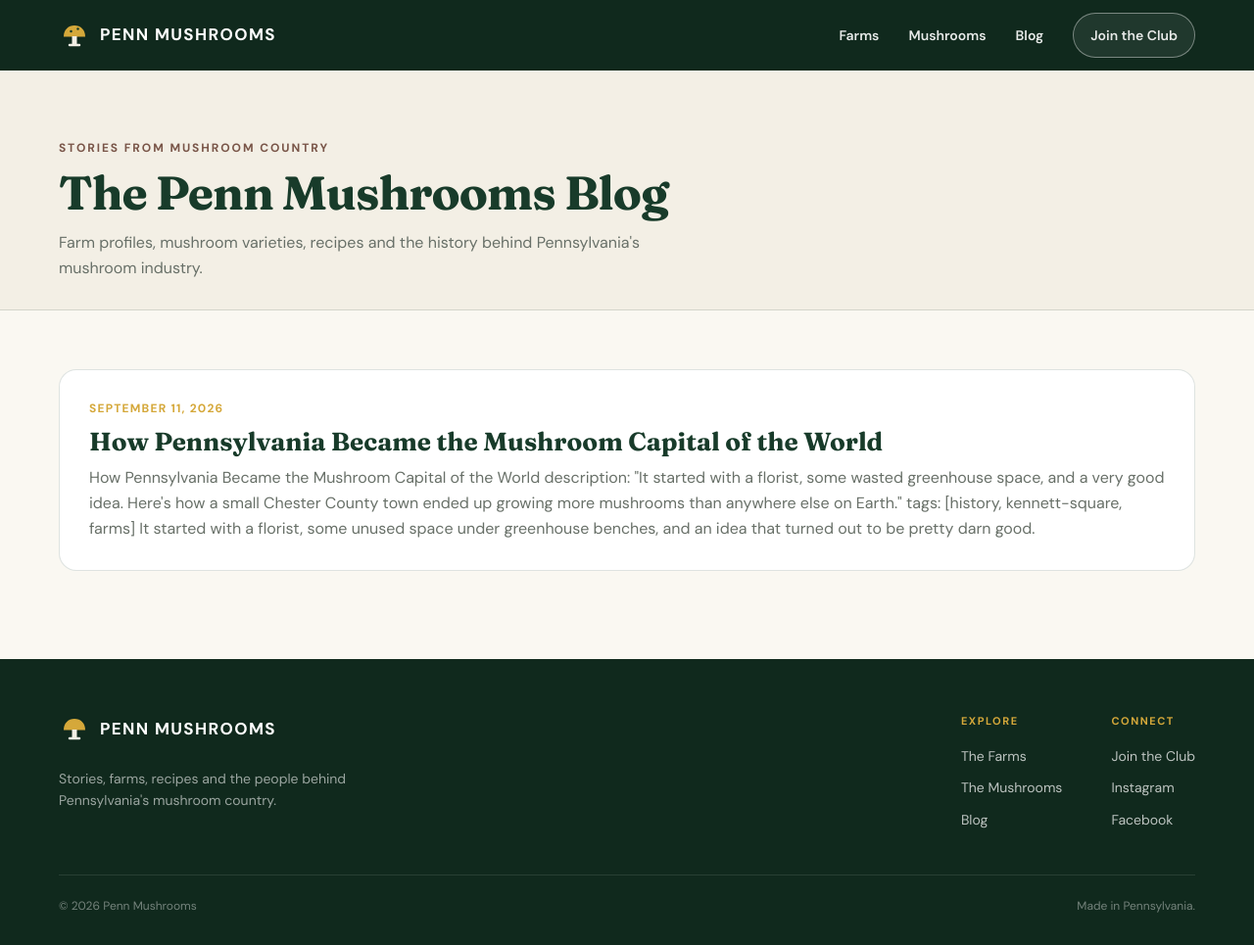
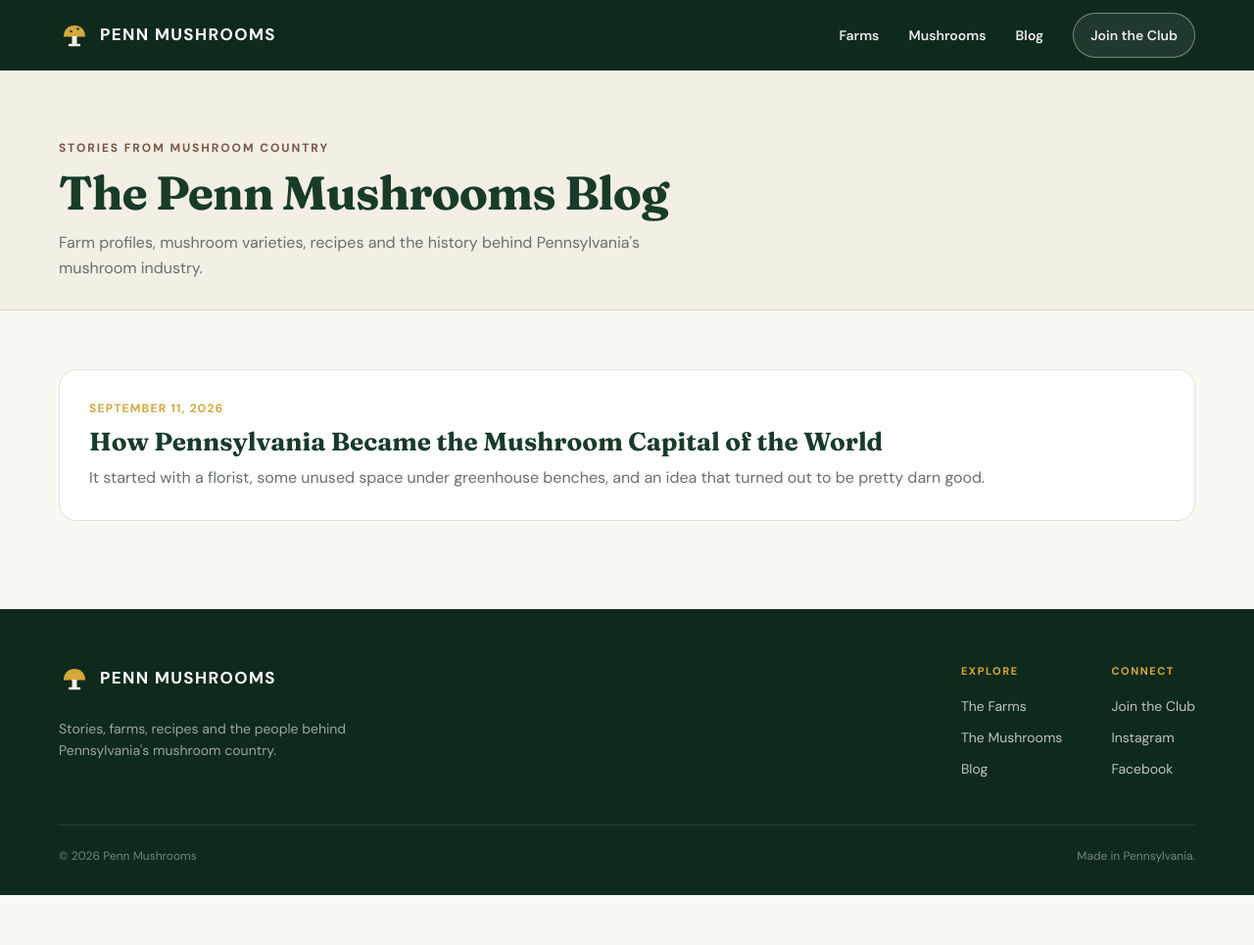
Before and after one commit to remedyappsllc/penn-mushrooms, a Jekyll site: the page built from blog.html, in a window 1280 px wide. Shown: the whole page at 98% size. Built offline with Jekyll 4.4.1, drawn with Linux system fonts in a browser that asks for light colours; after the commit the page ends 914 px from its top, so only the background shows below that.

Commit message:
Update Blog Posts “2026-09-10-how-kennett-square-became-the-mushroom-capital”

```diff
--- a/_posts/2026-09-10-how-kennett-square-became-the-mushroom-capital.md
+++ b/_posts/2026-09-10-how-kennett-square-became-the-mushroom-capital.md
@@ -1,18 +1,16 @@
 ---
 title: How Pennsylvania Became the Mushroom Capital of the World
-description: "How Pennsylvania Became the Mushroom Capital of the World
-  description: \"It started with a florist, some wasted greenhouse space, and a
-  very good idea. Here's how a small Chester County town ended up growing more
-  mushrooms than anywhere else on Earth.\" tags: [history, kennett-square,
-  farms] It started with a florist, some unused space under greenhouse benches,
-  and an idea that turned out to be pretty darn good."
-date: 2026-09-11T10:06:00.000-04:00
+description: It started with a florist, some unused space under greenhouse
+  benches, and an idea that turned out to be pretty darn good.
+date: 2026-09-11T10:08:00.000-04:00
 tags:
-  - "#Kennettmushrooms"
+  - history
+  - kennett-square
+  - farms
 ---
 How Pennsylvania Became the Mushroom Capital of the World
 description: "It started with a florist, some wasted greenhouse space, and a very good idea. Here's how a small Chester County town ended up growing more mushrooms than anywhere else on Earth."
-tags: [history, kennett-square, farms]
+tags:
 *It started with a florist, some unused space under greenhouse benches, and an idea that turned out to be pretty darn good.*
 
 If you drive around southern Chester County, Pennsylvania, you start noticing something.
```
